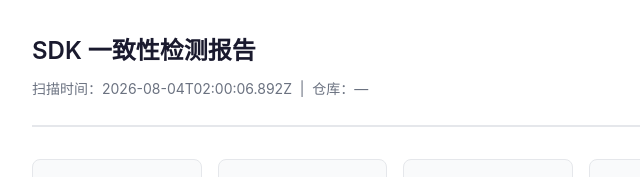
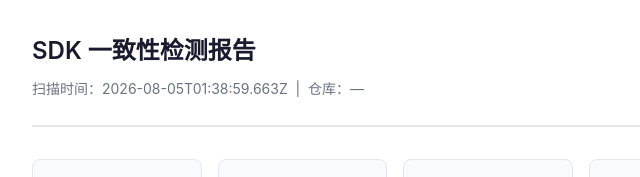
Before and after one commit to Haze324/sdk-governance-plugins, a plain HTML site: page reports/2026-08-05-consistency.html in a window 1280 px wide. Shown: the top 177 px of the page, 152-792 px from the left. Drawn offline with Linux system fonts and the light colour scheme.

Commit message:
deploy: 8d3b62679534a4d5ffd8ba7f5c1a23c57b0a9d36

```diff
--- a/reports/2026-08-04-consistency.html
+++ b/reports/2026-08-05-consistency.html
@@ -3,7 +3,7 @@
 <head>
   <meta charset="UTF-8">
   <meta name="viewport" content="width=device-width, initial-scale=1.0">
-  <title>SDK 一致性检测报告 — 2026-08-04T02:00:06.892Z</title>
+  <title>SDK 一致性检测报告 — 2026-08-05T01:38:59.663Z</title>
   <style>
     :root {
       --bg: #ffffff; --text: #1a1a2e; --text-secondary: #6b7280;
@@ -57,7 +57,7 @@
 <body>
   <div class="header">
     <h1>SDK 一致性检测报告</h1>
-    <div class="meta">扫描时间：2026-08-04T02:00:06.892Z &nbsp;|&nbsp; 仓库：—</div>
+    <div class="meta">扫描时间：2026-08-05T01:38:59.663Z &nbsp;|&nbsp; 仓库：—</div>
   </div>
   <div class="cards">
     <div class="card"><div class="label">upstream</div><div class="value">[object Object]</div></div><div class="card"><div class="label">harmony</div><div class="value">[object Object]</div></div><div class="card"><div class="label">comparison</div><div class="value">[object Object]</div></div><div class="card"><div class="label">bugRisks</div><div class="value"></div></div><div class="card"><div class="label">summary</div><div class="value">[object Object]</div></div>
```
